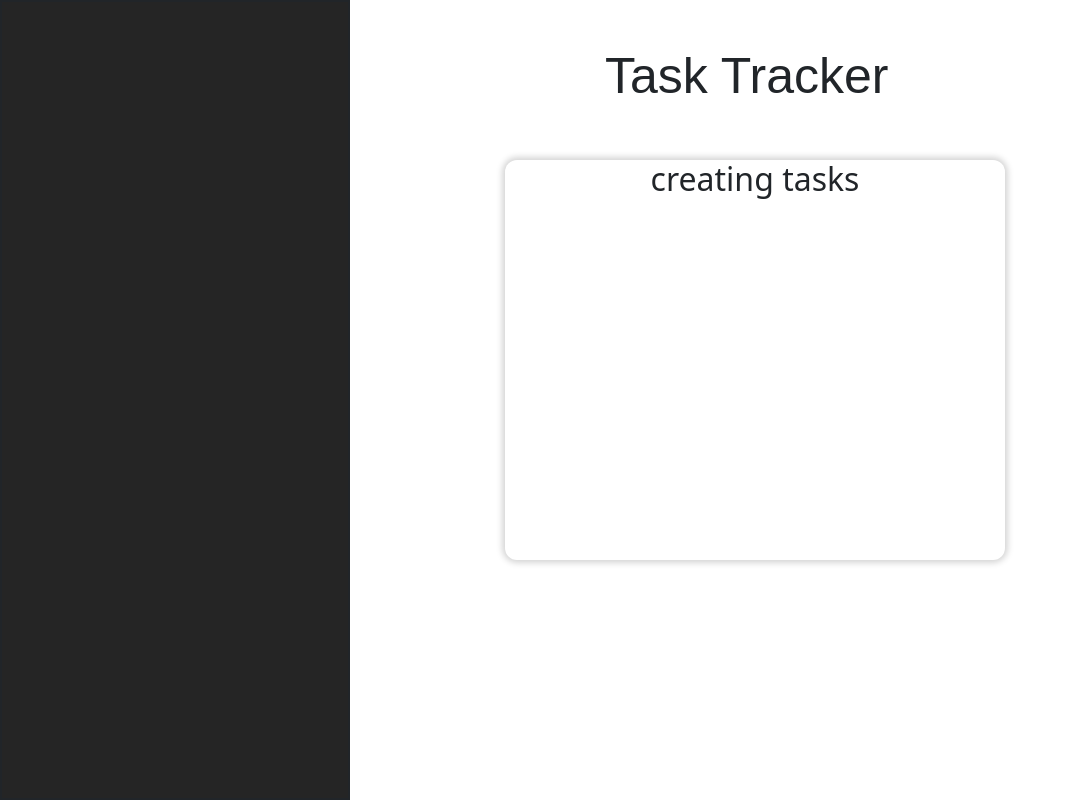
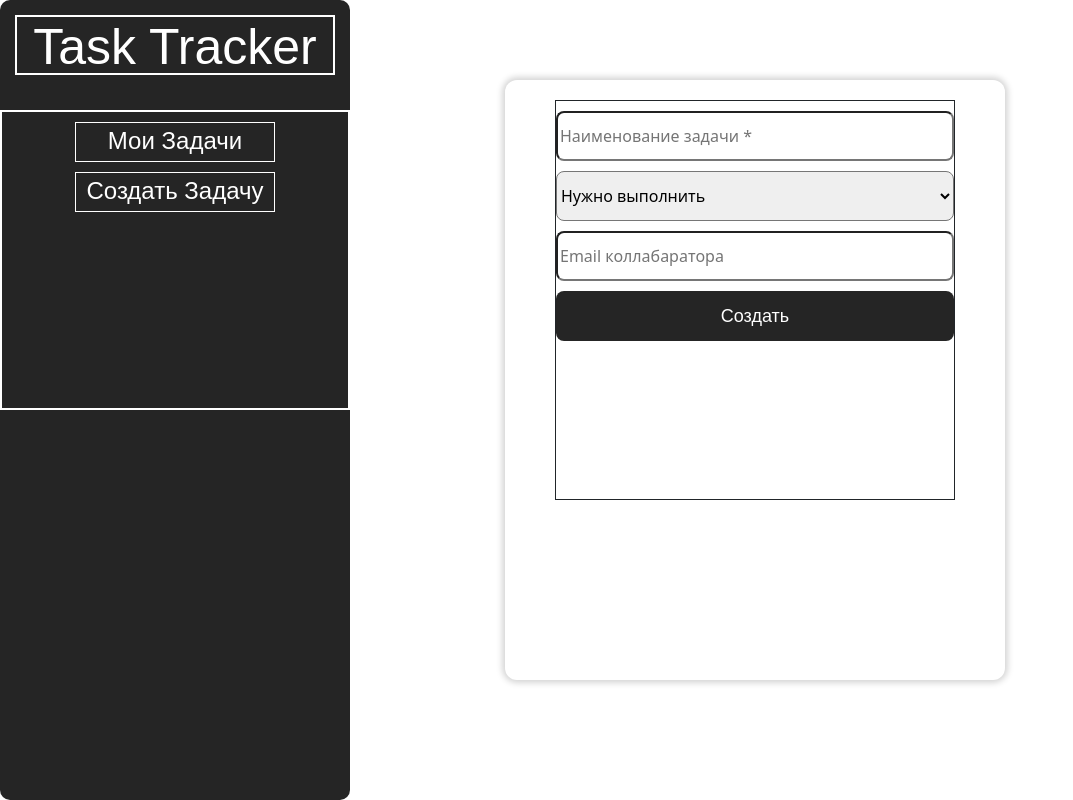
Before and after one commit to Zhadi-1-s/TaskTrecker, an Angular app in the folder taskTrecker/: page /create in a window 1280 px wide. Shown: the whole page, without its empty margins (0-1073 px from the left). Built offline with nearby package versions, Linux system fonts and the light colour scheme.

Commit message:
Создал главные интерфейсы и енамы

```diff
--- a/taskTrecker/src/app/components/create-task/create-task.component.css
+++ b/taskTrecker/src/app/components/create-task/create-task.component.css
@@ -2,8 +2,36 @@
     position: absolute;
     width: 350px;
     height: 100%;
-    border: solid 2px;
+    border-radius: 10px;
     background-color: #252525;
+    display: flex;
+    flex-direction: column;
+    text-align: center;
+}
+.navigations{
+    position: relative;
+    border: solid white 2px;
+    width: 100%;
+    height: 300px;
+    top: 50px;
+    display: flex;
+    flex-direction: column;
+    align-items: center;
+}
+.navigations #navig{
+    width: 200px;
+    height: 40px;
+    border: solid white 1px;
+   margin-top: 10px;
+}
+.navigations #navig span{
+    color: white;
+    font-family: Arial, Helvetica, sans-serif;
+    font-size: 24px;
+}
+.navigations #navig span:hover{
+    cursor: pointer;
+    color: gray;
 }
 .container{
     display: flex;
@@ -14,33 +42,65 @@
     width: 700px;
     height: 600px;
     align-items: center;
-    text-align: center;
+
 }
 .title{
     position: relative;
-    width: 500px;
+    width: 320px;
     height: 60px;
-    left: 80px;
     align-items: center;
     display: flex;
+    flex-direction: column;
+    border: solid white 2px;
+    left: 15px;
+    top: 15px;
     text-align: center;
 }
 .title h1{
     font-size: 50px;
     font-family: Arial, Helvetica, sans-serif;
-    margin-left: 100px;
+
+    color: white;
 }
 .req{
     position: relative;
     width: 500px;
-    height: 400px;
+    height: 600px;
     border:none;
     box-shadow: 0 0 5pt 2pt #D3D3D3;
     border-radius: 12px;
     left: 80px;
-    top: 50px;
+    top: 30px;
     display: flex;
     flex-direction: column;
     text-align: center;
     align-items: center;
 }
+.req #inputs{
+    display: flex;
+    flex-direction: column;
+    width: 400px;
+    height: 400px;
+    border: solid 1px;
+    margin-top: 20px;
+}
+.req #inputs input,select,button{
+    margin-top: 10px;
+    height: 50px;
+    border-radius: 8px;
+}
+.req #inputs input,select:focus{
+    outline: none;
+}
+.req #inputs button{
+    background-color: #252525;
+    border: none;
+    color: white;
+    font-size: 18px;
+    font-family: Arial, Helvetica, sans-serif;
+    transition: transform 150ms cubic-bezier(0.25, 0.46, 0.45, 0.84);
+}
+.req #inputs button:hover{
+    cursor: pointer;
+    transform: scale(1.005);
+}
--- a/taskTrecker/src/app/components/create-task/create-task.component.html
+++ b/taskTrecker/src/app/components/create-task/create-task.component.html
@@ -1,11 +1,27 @@
 <div class="left-bar">
-
-</div>
-<div class="container">
     <div class="title">
         <h1>Task Tracker</h1>
     </div>
-    <div class="req">
-        <h2>creating tasks</h2>
+    <div class="navigations">
+        <div id="navig">
+            <span>Мои Задачи</span>
+        </div>
+        <div id="navig">
+            <span>Создать Задачу</span>
+        </div>
     </div>
 </div>
+<div class="container">
+    <div class="req">
+        <div id="inputs">
+            <input type="text" placeholder="Наименование задачи *">
+            <select name="priority">
+                <option value="">Нужно выполнить</option>
+                <option value="">Выполняется</option>
+                <option value="">Выполнено</option>
+            </select>
+            <input type="text" placeholder="Email коллабаратора">
+            <button>Создать</button>
+        </div>
+    </div>
+</div>
--- /dev/null
+++ b/taskTrecker/src/app/shared/models/status.ts
@@ -0,0 +1,5 @@
+export enum Status {
+    notStarted,
+    inProcces,
+    completed
+}
--- /dev/null
+++ b/taskTrecker/src/app/shared/models/user.ts
@@ -0,0 +1,5 @@
+export interface User {
+    name:string;
+    lastName:string;
+    email:string;
+}
```
Also changed, not shown: taskTrecker/src/app/shared/models/task.ts (added, +7 -0 lines).
